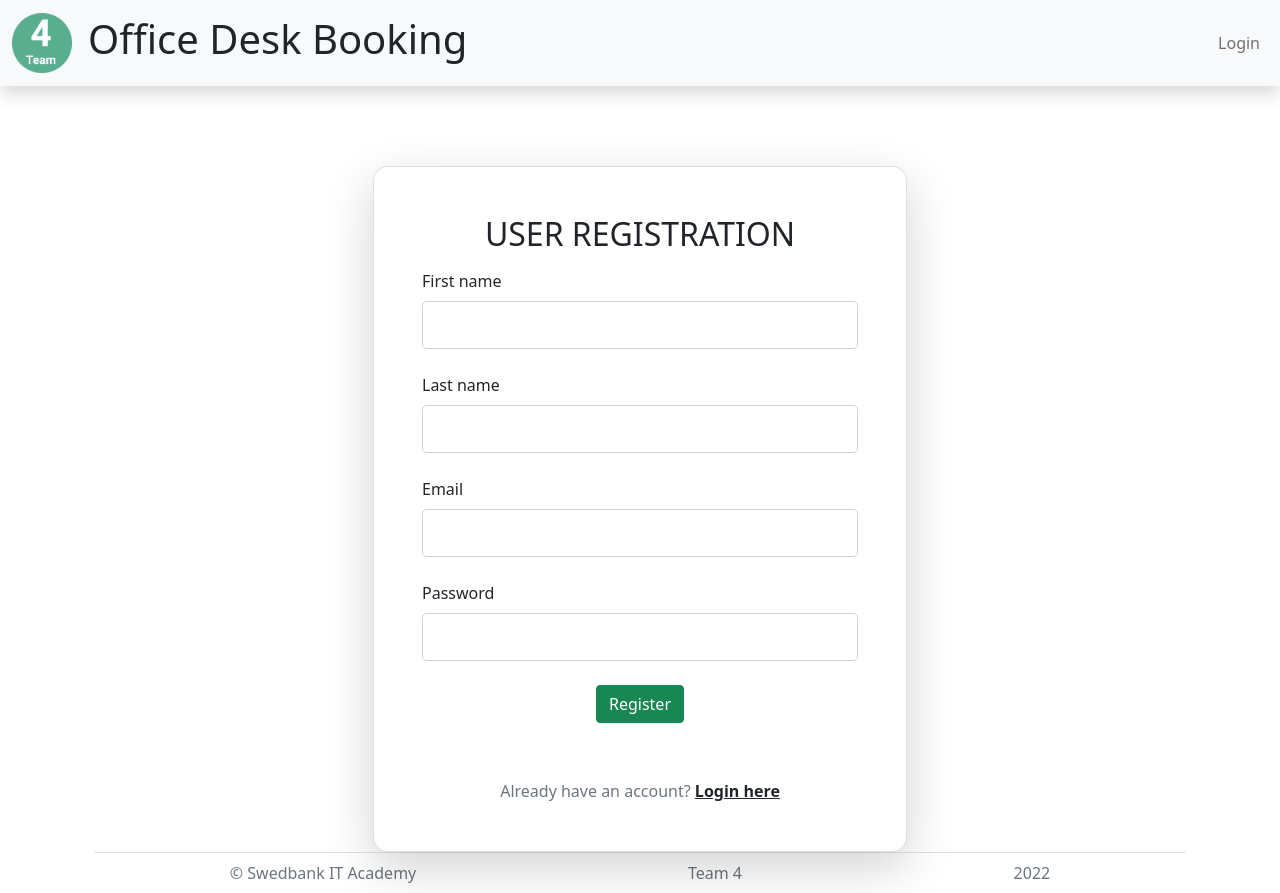
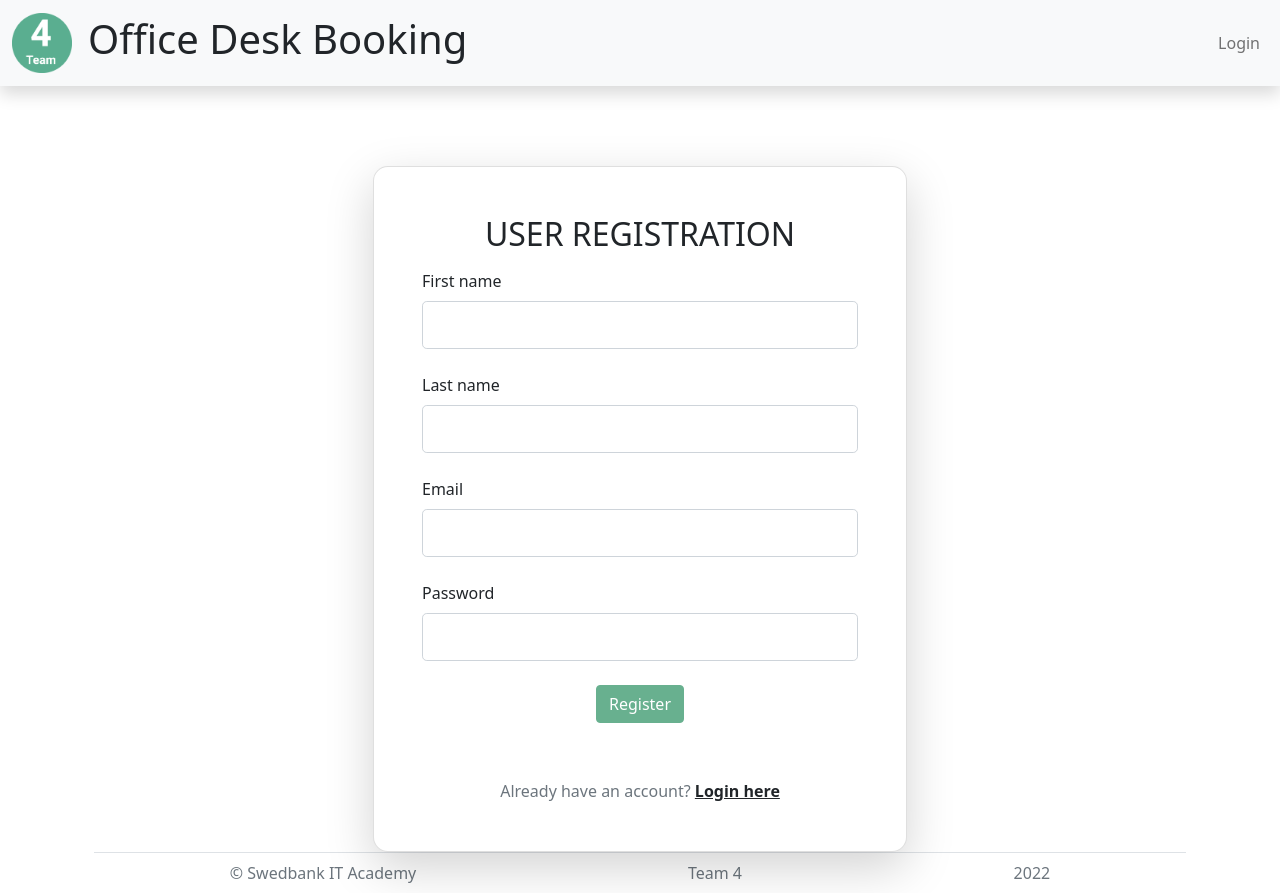
Before and after one commit to team4-booking-app/desk-booking-app-FE, an Angular app: page /auth/registration in a window 1280 px wide. Built offline with nearby package versions, Linux system fonts and the light colour scheme.

Commit message:
register button disabled if form invalid

```diff
--- a/src/app/auth/registration/registration.component.html
+++ b/src/app/auth/registration/registration.component.html
@@ -116,6 +116,7 @@
                 <button
                   type="submit"
                   class="btn btn-success btn-block btn-lgtext-body"
+                  [disabled]="regForm.invalid"
                 >
                   Register
                 </button>
```
